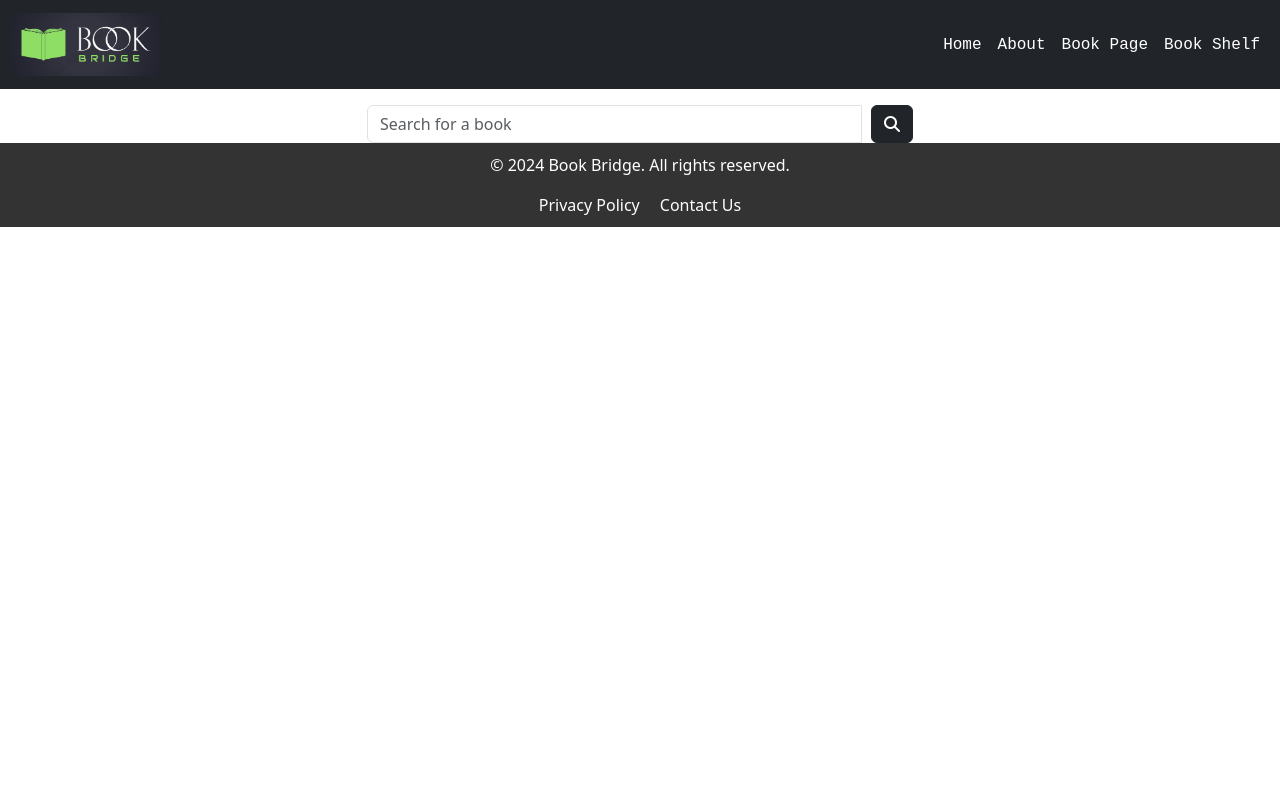
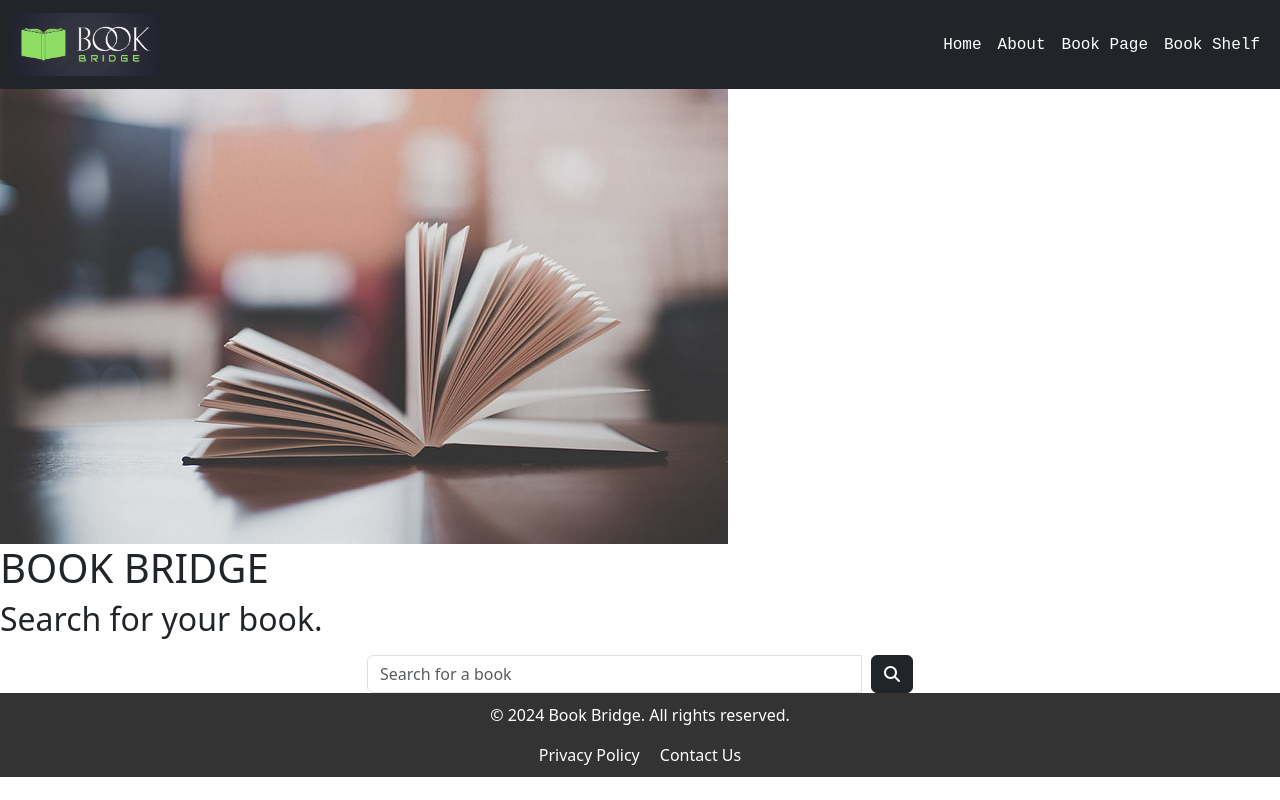
Before and after one commit to CodrinCarpovici/bookbridge, a React (Vite) app: page / in a window 1280 px wide. Built offline with nearby package versions, Linux system fonts and the light colour scheme.

Commit message:
created header component

```diff
--- a/src/components/Header.jsx
+++ b/src/components/Header.jsx
@@ -1,10 +1,14 @@
 import React from 'react';
 import { Link } from 'react-router-dom';
-import  Navbar from './Navbar'
+import  Navbar from './Navbar';
+import headerImg from '../assets/headerphoto.jpeg';
 
 const Header = () => {
   return (
-    <header>
+    <header id="header">
+      <img id="header-image" src= {headerImg} alt="Book" />
+      <h1 id="header-title">BOOK BRIDGE</h1>
+      <h2 id="header-subtitle">Search for your book.</h2>
     </header>
   );
 };
--- a/src/components/pages/Homepage.jsx
+++ b/src/components/pages/Homepage.jsx
@@ -1,9 +1,12 @@
 import React from 'react'
 import SearchBar from "../SearchBar.jsx"
+import Header from "../Header.jsx"
+
 
 const Homepage = () => {
   return (
     <>
+      <Header />
       <SearchBar />
     </>
   )
```
Also changed, not shown: src/assets/headerphoto.jpeg (added).
